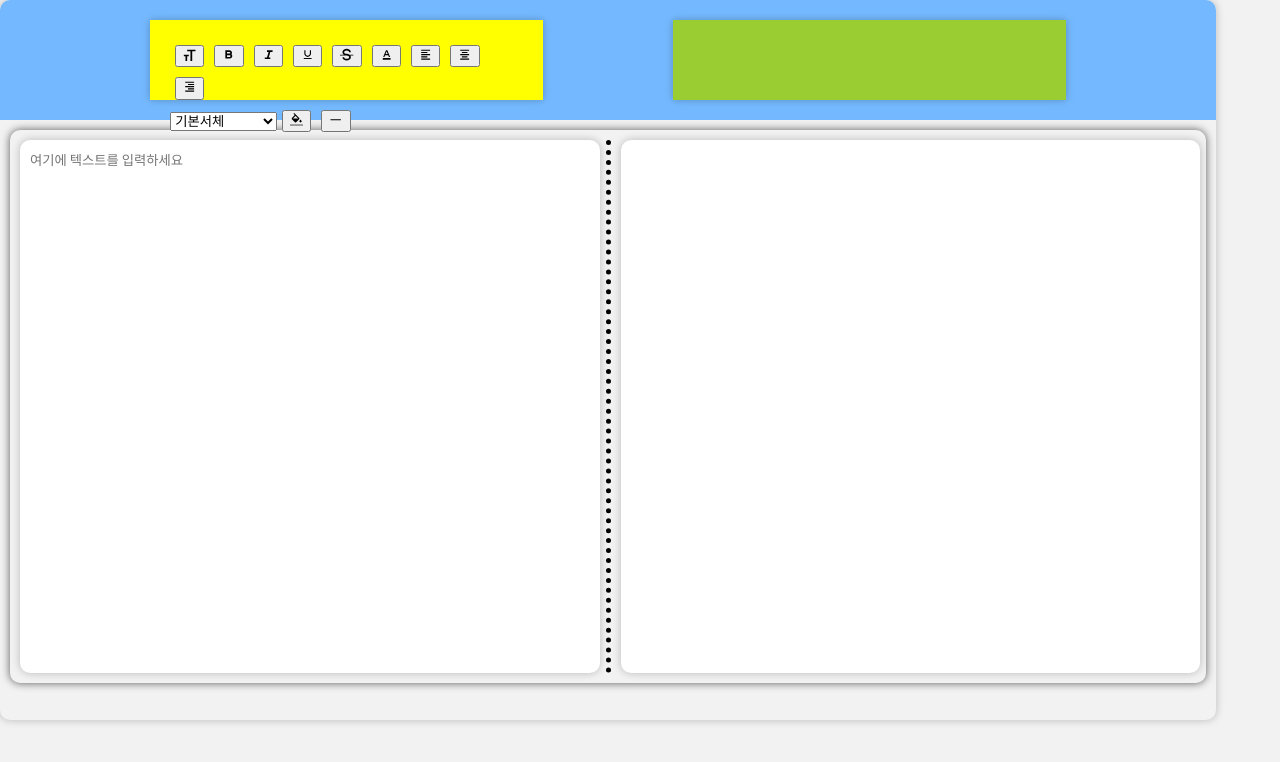
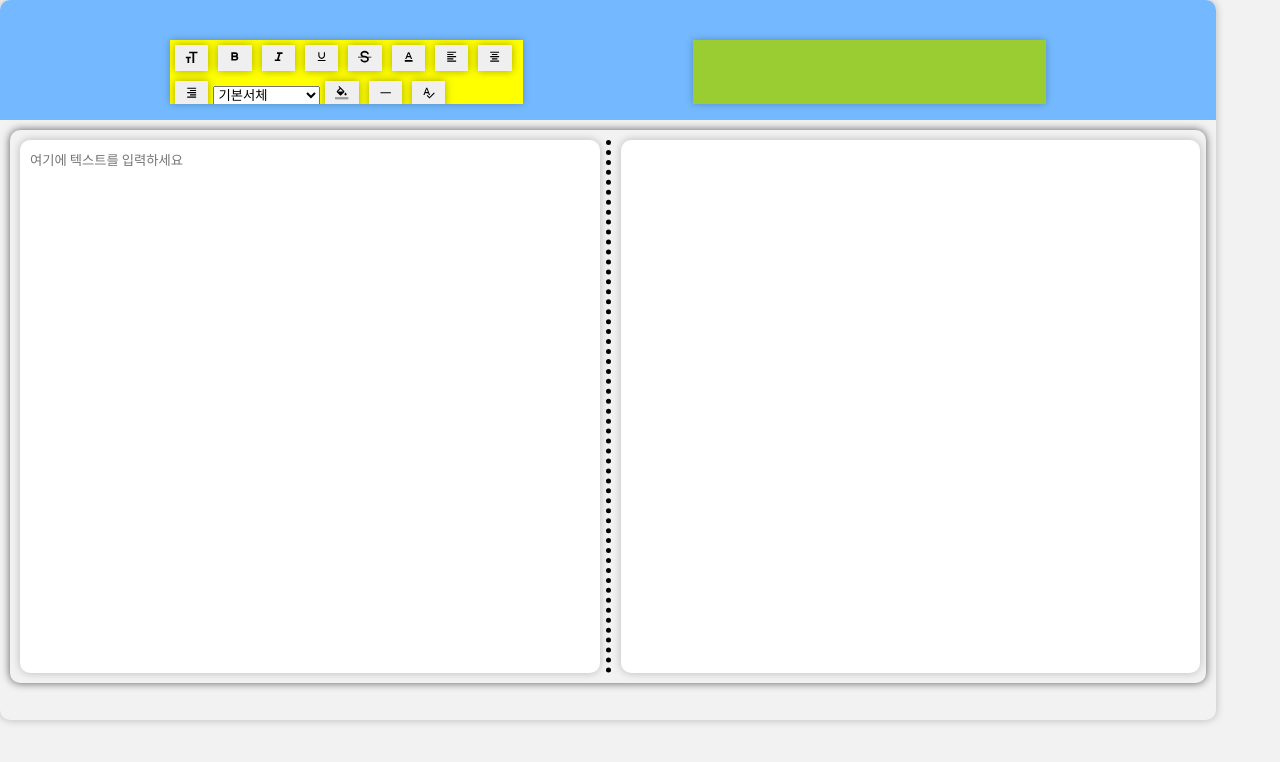
Before and after one commit to H-SChan/Modori, a React (Create React App) app: page / in a window 1280 px wide. Shown: the top 762 px of the page. Built offline with nearby package versions, Linux system fonts and the light colour scheme.

Commit message:
버튼 디자인

```diff
--- a/public/index.html
+++ b/public/index.html
@@ -1,5 +1,5 @@
 <!DOCTYPE html>
-<html lang="en">
+<html lang="kr">
     <head>
         <meta charset="utf-8" />
         <link rel="icon" href="%PUBLIC_URL%/favicon.ico" />
@@ -38,6 +38,5 @@
 
       To begin the development, run `npm start` or `yarn start`.
       To create a production bundle, use `npm run build` or `yarn build`.
-    -->
-  </body>
+    --></body>
 </html>
--- a/src/components/CanvasToolBar.js
+++ b/src/components/CanvasToolBar.js
@@ -10,52 +10,64 @@ import {
     BiAlignRight,
 } from "react-icons/bi";
 import { ImFontSize, ImStrikethrough } from "react-icons/im";
-import { MdFormatColorFill } from "react-icons/md";
+import { MdFormatColorFill, MdSpellcheck } from "react-icons/md";
 import { AiOutlineLine } from "react-icons/ai";
 
 function CanvasToolBar() {
     return (
         <div className="CanvasToolBar">
             <div className="CanvasToolBar_textOption">
-                <button className="CanvasToolBar_button">
+                <button className="CanvasToolBar_button" title="폰트 크기 변경">
                     <ImFontSize></ImFontSize>
                 </button>
-                <button className="CanvasToolBar_button">
+                <button className="CanvasToolBar_button" title="폰트 굵기 변경">
                     <BiBold></BiBold>
                 </button>
-                <button className="CanvasToolBar_button">
+                <button
+                    className="CanvasToolBar_button"
+                    title="폰트 기울기 설정"
+                >
                     <BiItalic></BiItalic>
                 </button>
-                <button className="CanvasToolBar_button">
+                <button className="CanvasToolBar_button" title="밑줄 표시">
                     <BiUnderline></BiUnderline>
                 </button>
-                <button className="CanvasToolBar_button">
+                <button className="CanvasToolBar_button" title="취소선 표시">
                     <ImStrikethrough></ImStrikethrough>
                 </button>
-                <button className="CanvasToolBar_button">
+                <button className="CanvasToolBar_button" title="폰트 색 변경">
                     <BiFontColor></BiFontColor>
                 </button>
-                <button className="CanvasToolBar_button">
+                <button className="CanvasToolBar_button" title="글 왼쪽 정렬">
                     <BiAlignLeft></BiAlignLeft>
                 </button>
-                <button className="CanvasToolBar_button">
+                <button className="CanvasToolBar_button" title="글 가운데 정렬">
                     <BiAlignMiddle></BiAlignMiddle>
                 </button>
-                <button className="CanvasToolBar_button">
+                <button className="CanvasToolBar_button" title="글 오른쪽 정렬">
                     <BiAlignRight></BiAlignRight>
                 </button>
-                <div>
+
                 <select id="change_font">
                     <option value="">기본서체</option>
                     <option value="">Noto Sans KR</option>
                 </select>
-                    <button className="CanvasToolBar_button">
+                <button
+                    className="CanvasToolBar_button"
+                    title="폰트 배경색 변경"
+                >
                     <MdFormatColorFill></MdFormatColorFill>
                 </button>
-                    <button className="CanvasToolBar_button">
+                <button className="CanvasToolBar_button" title="구분선 생성">
                     <AiOutlineLine></AiOutlineLine>
                 </button>
-                </div>
+                <button
+                    className="CanvasToolBar_button"
+                    title="맞춤법 확인"
+                    spellCheck="true"
+                >
+                    <MdSpellcheck></MdSpellcheck>
+                </button>
             </div>
             <div className="CanvasToolBar_drawOption"></div>
         </div>
--- a/src/components/CanvasToolBar.scss
+++ b/src/components/CanvasToolBar.scss
@@ -9,17 +9,28 @@
     box-sizing: border-box;
     &_button {
         margin: 5px;
+        border: none;
+        box-shadow: 0 0 8px rgba(0, 0, 0, 0.34);
+        outline: none;
+        padding: 5px 10px 5px 10px;
+        cursor: pointer;
     }
     &_textOption {
         background-color: yellow;
-        padding: 20px;
+        margin: 20px;
         box-shadow: 0 0 8px rgba(0, 0, 0, 0.24);
         width: 30%;
+        height: 8vh;
+        overflow-y: auto;
+        box-sizing: border-box;
     }
     &_drawOption {
         background-color: yellowgreen;
-        padding: 20px;
+        margin: 20px;
         box-shadow: 0 0 8px rgba(0, 0, 0, 0.24);
         width: 30%;
+        height: 8vh;
+        overflow-y: auto;
+        box-sizing: border-box;
     }
 }
--- a/src/components/CanvasWrapper.scss
+++ b/src/components/CanvasWrapper.scss
@@ -23,6 +23,7 @@
         border-radius: 10px;
         box-shadow: 0 0 8px rgba(0, 0, 0, 0.24);
         padding: 10px;
+        text-align: left;
     }
     &_draw_container {
         border-left: 5px dotted;
```
Lines whose indentation alone changed are shown as unchanged.
